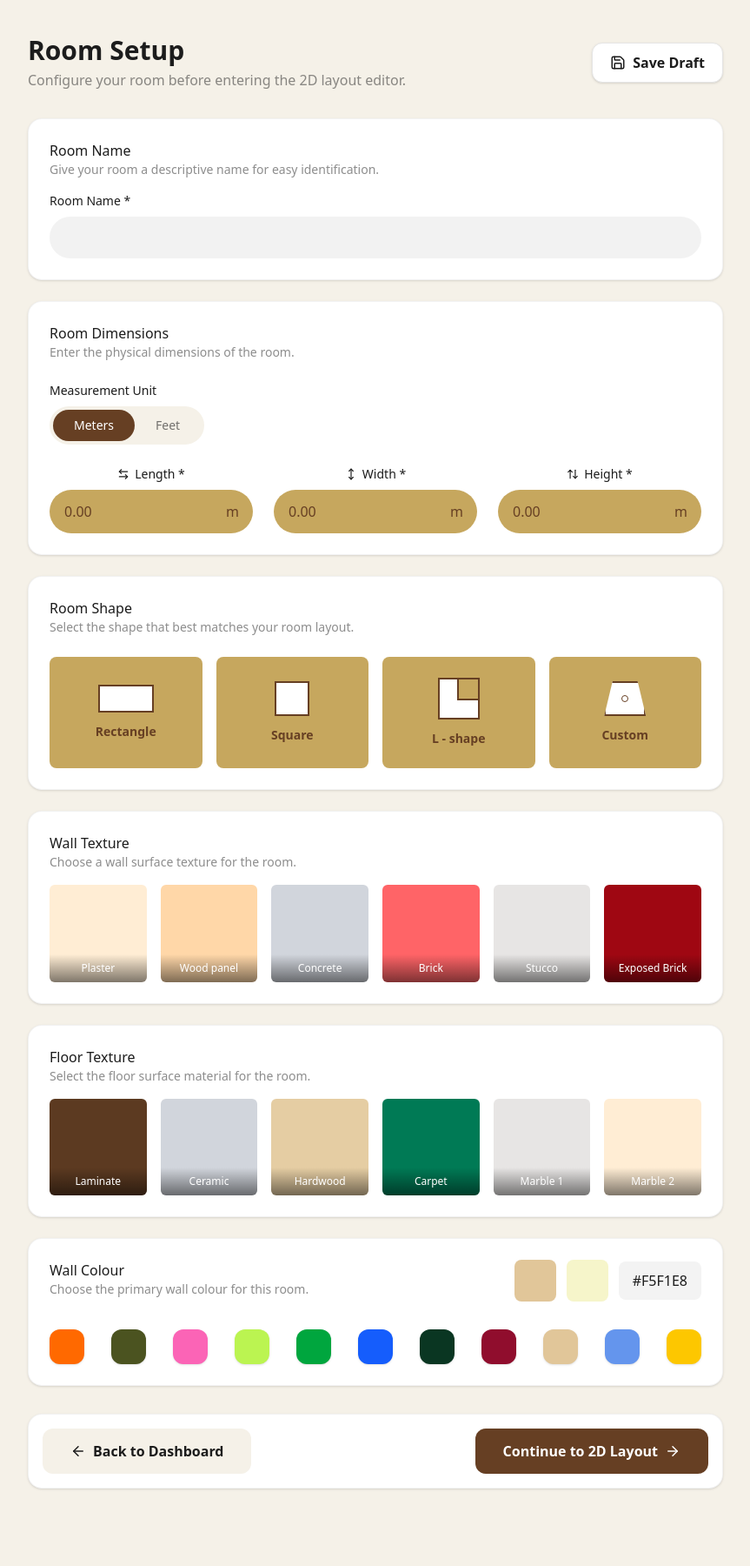
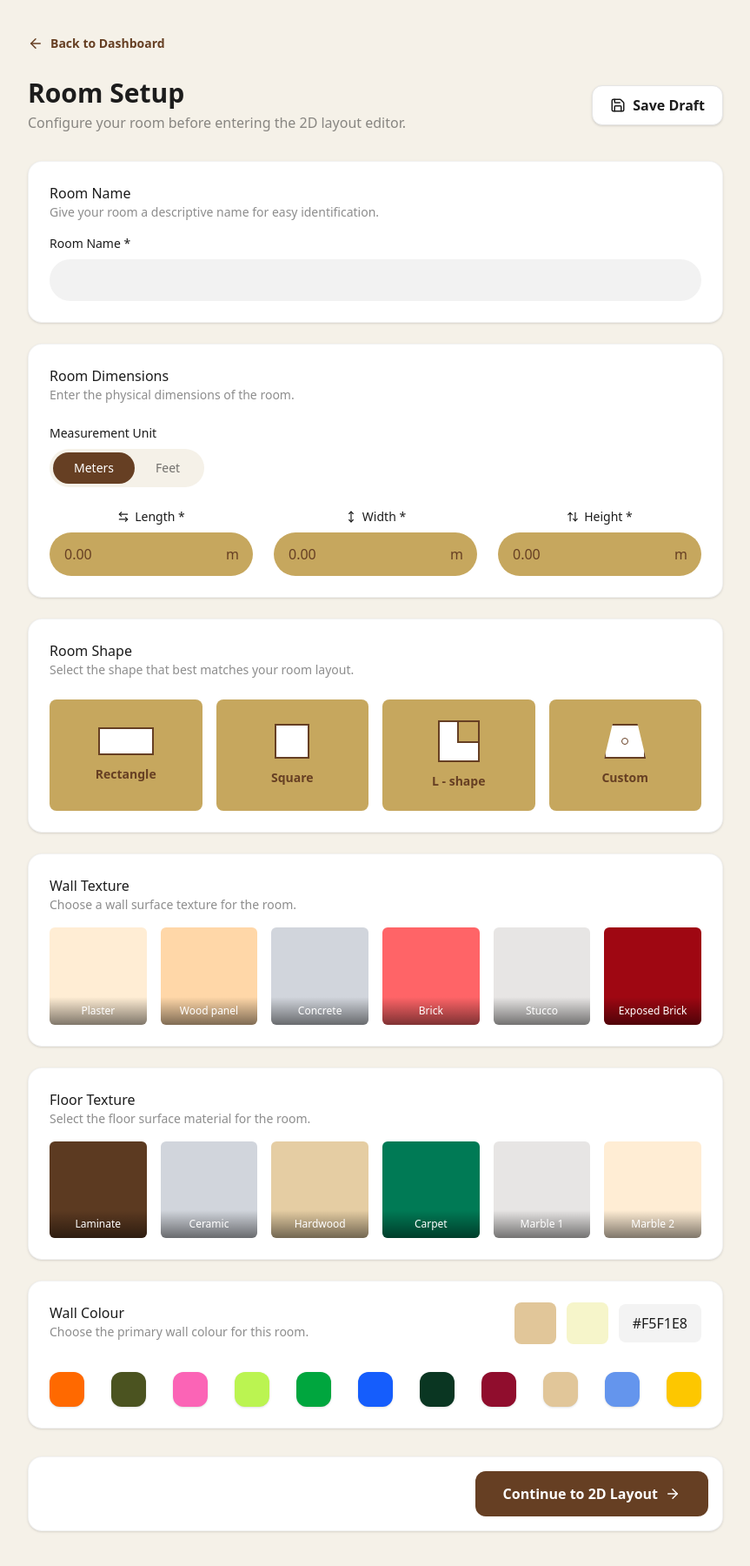
Before and after one commit to MUA1234/Livora, a Next.js app: page /admin/room-setup in a window 1280 px wide. Shown: the whole page at 87% size, without its empty margins (208-1071 px from the left). Before the commit the page ends 1751 px from the top, so only its background shows below. Built offline with nearby package versions, Linux system fonts and the light colour scheme.

Commit message:
updated room set up page

```diff
--- a/src/app/admin/room-setup/page.tsx
+++ b/src/app/admin/room-setup/page.tsx
@@ -6,6 +6,14 @@ import { Save, ArrowLeft, ArrowRight, ArrowLeftRight, ArrowUpDown, MoveVertical
 export default function RoomSetup() {
     return (
         <div className="min-h-screen bg-[#F5F1E8] flex flex-col font-sans text-[#1C1C1C] py-10 px-6 sm:px-12 md:px-20 lg:px-40 xl:px-60">
+            {/* Back Navigation */}
+            <div className="mb-6">
+                <Link href="/dashboard" className="inline-flex items-center gap-2 text-sm font-semibold text-[#663F23] hover:text-[#4A2D19] transition-colors group">
+                    <ArrowLeft size={18} className="group-hover:-translate-x-1 transition-transform" />
+                    Back to Dashboard
+                </Link>
+            </div>
+
             {/* Header */}
             <header className="flex items-center justify-between mb-8">
                 <div>
@@ -215,11 +223,7 @@ export default function RoomSetup() {
             </div>
 
             {/* Bottom Actions */}
-            <div className="flex flex-col sm:flex-row items-center justify-between gap-4 mt-8 bg-white p-4 rounded-2xl shadow-sm border border-[#E5E5E5]/50">
-                <Link href="/dashboard" className="w-full sm:w-auto px-8 py-3.5 bg-[#F5F1E8] text-[#1C1C1C] font-semibold rounded-xl hover:bg-[#e4dfd4] transition-colors flex items-center justify-center gap-2">
-                    <ArrowLeft size={18} />
-                    Back to Dashboard
-                </Link>
+            <div className="flex flex-col sm:flex-row items-center justify-end gap-4 mt-8 bg-white p-4 rounded-2xl shadow-sm border border-[#E5E5E5]/50">
                 <Link href="/admin/2d-layout" className="w-full sm:w-auto px-8 py-3.5 bg-[#663F23] text-white font-semibold rounded-xl hover:bg-[#52321c] transition-colors flex items-center justify-center gap-2">
                     Continue to 2D Layout
                     <ArrowRight size={18} />
```
